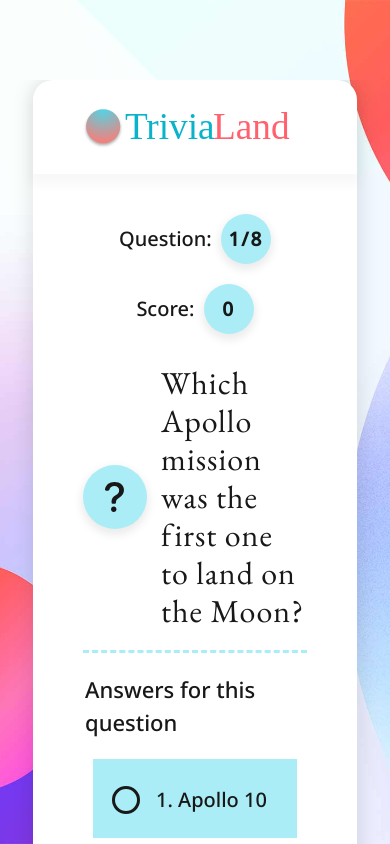
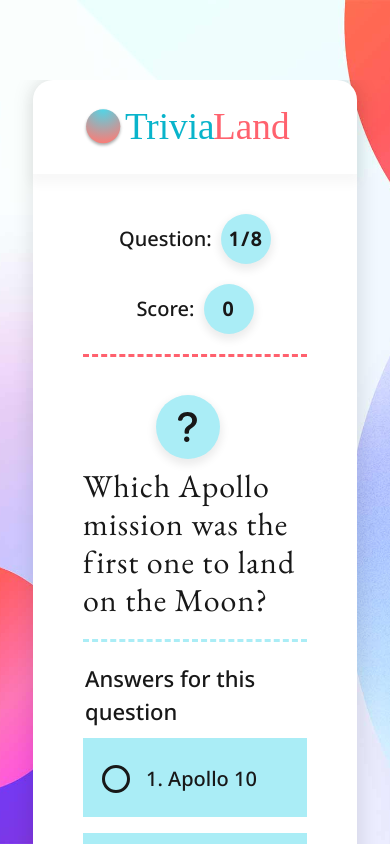
Before and after one commit to danny-englander/react-trivia-game, a React (Create React App) app: page / in a window 390 px wide. Shown: the top 844 px of the page. Built offline with nearby package versions, Linux system fonts and the light colour scheme.

Commit message:
Mobile QA fixes

```diff
--- a/src/assets/scss/components/eyebrow.module.scss
+++ b/src/assets/scss/components/eyebrow.module.scss
@@ -11,6 +11,11 @@
   @include mq.mq($until: small_plus) {
     flex-direction: column;
     align-items: center;
+  }
+
+  @include mq.mq($until: medium) {
+    border-bottom: 3px dashed $c_orange;
+    padding-bottom: rem.convert(20px);
   }
 
   @include mq.mq($from: small_plus) {
--- a/src/assets/scss/components/form.module.scss
+++ b/src/assets/scss/components/form.module.scss
@@ -20,11 +20,19 @@
   cursor: pointer;
   font-size: rem.convert(20px);
   padding: rem.convert(20px);
-  margin: rem.convert(10px);
+
   font-weight: 500;
   display: block;
   background-color: $c_light_teal;
   border: 3px dotted transparent;
+
+  @include mq.mq($until: medium) {
+    margin-bottom: rem.convert(16px);
+  }
+
+  @include mq.mq($from: medium) {
+    margin: rem.convert(10px);
+  }
 
   &:focus,
   &:focus-within {
--- a/src/assets/scss/components/question.module.scss
+++ b/src/assets/scss/components/question.module.scss
@@ -10,6 +10,11 @@
   border-bottom: 3px dashed $c_light_teal;
   padding-bottom: rem.convert(20px);
   margin-bottom: rem.convert(20px);
+  flex-direction: column;
+
+  @include mq.mq($from: medium) {
+    flex-direction: row;
+  }
 }
 
 .text {
```
